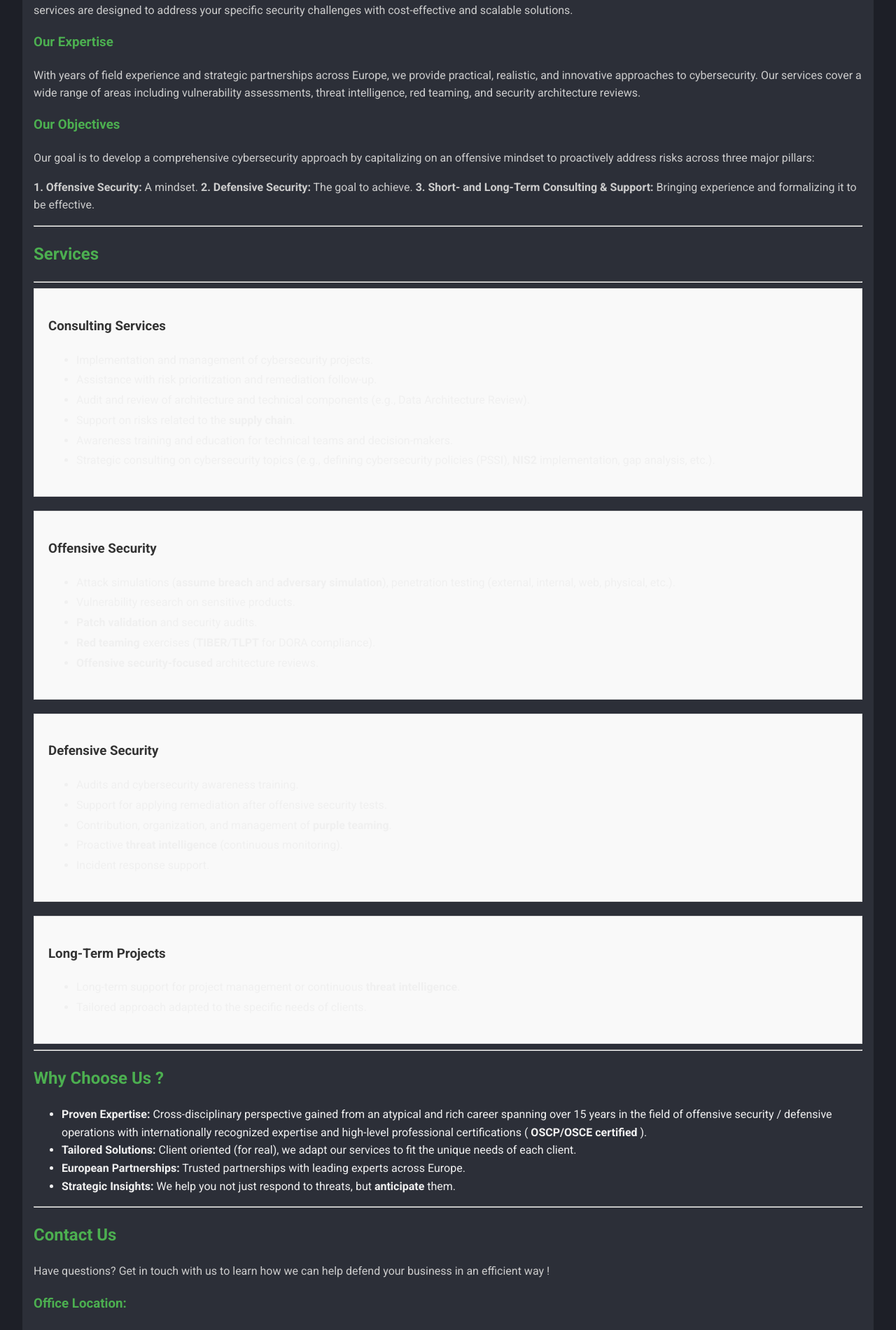
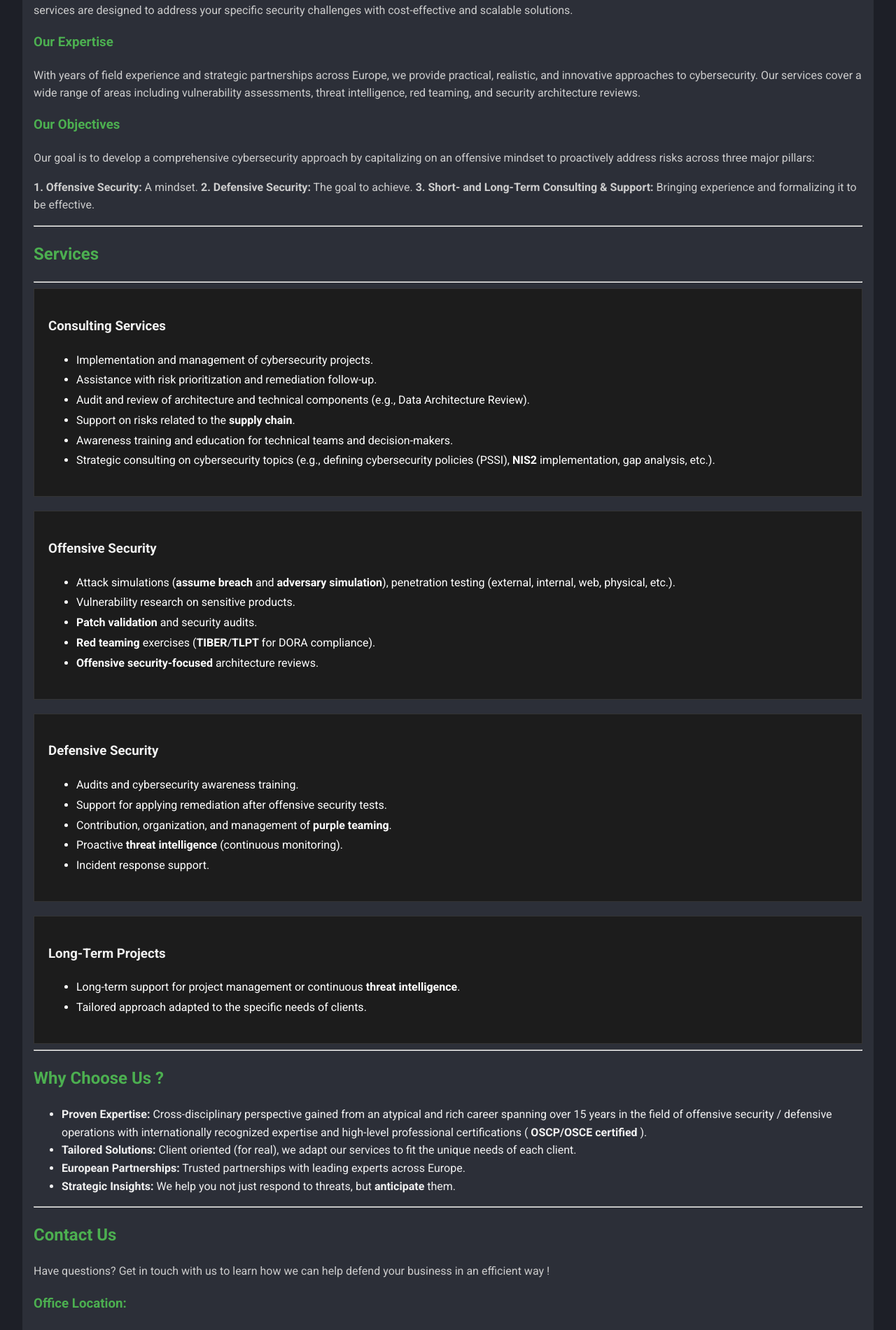
Before and after one commit to kmkz/BOSS.github.io, a Jekyll site: the page built from index.md, in a window 1280 px wide. Shown: the part 561-2462 px from the top of the page at 70% size. Built offline with Jekyll 4.4.1, drawn with Linux system fonts in a browser that asks for light colours.

Commit message:
adapt index

```diff
--- a/index.md
+++ b/index.md
@@ -36,8 +36,8 @@ Our goal is to develop a comprehensive cybersecurity approach by capitalizing on
 
 ---
 
-<div style="border: 1px solid #ddd; padding: 20px; margin-bottom: 20px; background-color: #f9f9f9;">
-  <h3 style="color: #333;">Consulting Services</h3>
+<div style="border: 1px solid #333; padding: 20px; margin-bottom: 20px; background-color: #1c1c1c; color: #fff;">
+  <h3 style="color: #f1f1f1;">Consulting Services</h3>
   <ul style="line-height: 1.8;">
     <li>Implementation and management of cybersecurity projects.</li>
     <li>Assistance with risk prioritization and remediation follow-up.</li>
@@ -48,8 +48,8 @@ Our goal is to develop a comprehensive cybersecurity approach by capitalizing on
   </ul>
 </div>
 
-<div style="border: 1px solid #ddd; padding: 20px; margin-bottom: 20px; background-color: #f9f9f9;">
-  <h3 style="color: #333;">Offensive Security</h3>
+<div style="border: 1px solid #333; padding: 20px; margin-bottom: 20px; background-color: #1c1c1c; color: #fff;">
+  <h3 style="color: #f1f1f1;">Offensive Security</h3>
   <ul style="line-height: 1.8;">
     <li>Attack simulations (<strong>assume breach</strong> and <strong>adversary simulation</strong>), penetration testing (external, internal, web, physical, etc.).</li>
     <li>Vulnerability research on sensitive products.</li>
@@ -59,8 +59,8 @@ Our goal is to develop a comprehensive cybersecurity approach by capitalizing on
   </ul>
 </div>
 
-<div style="border: 1px solid #ddd; padding: 20px; margin-bottom: 20px; background-color: #f9f9f9;">
-  <h3 style="color: #333;">Defensive Security</h3>
+<div style="border: 1px solid #333; padding: 20px; margin-bottom: 20px; background-color: #1c1c1c; color: #fff;">
+  <h3 style="color: #f1f1f1;">Defensive Security</h3>
   <ul style="line-height: 1.8;">
     <li>Audits and cybersecurity awareness training.</li>
     <li>Support for applying remediation after offensive security tests.</li>
@@ -70,8 +70,8 @@ Our goal is to develop a comprehensive cybersecurity approach by capitalizing on
   </ul>
 </div>
 
-<div style="border: 1px solid #ddd; padding: 20px; background-color: #f9f9f9;">
-  <h3 style="color: #333;">Long-Term Projects</h3>
+<div style="border: 1px solid #333; padding: 20px; background-color: #1c1c1c; color: #fff;">
+  <h3 style="color: #f1f1f1;">Long-Term Projects</h3>
   <ul style="line-height: 1.8;">
     <li>Long-term support for project management or continuous <strong>threat intelligence</strong>.</li>
     <li>Tailored approach adapted to the specific needs of clients.</li>
```
